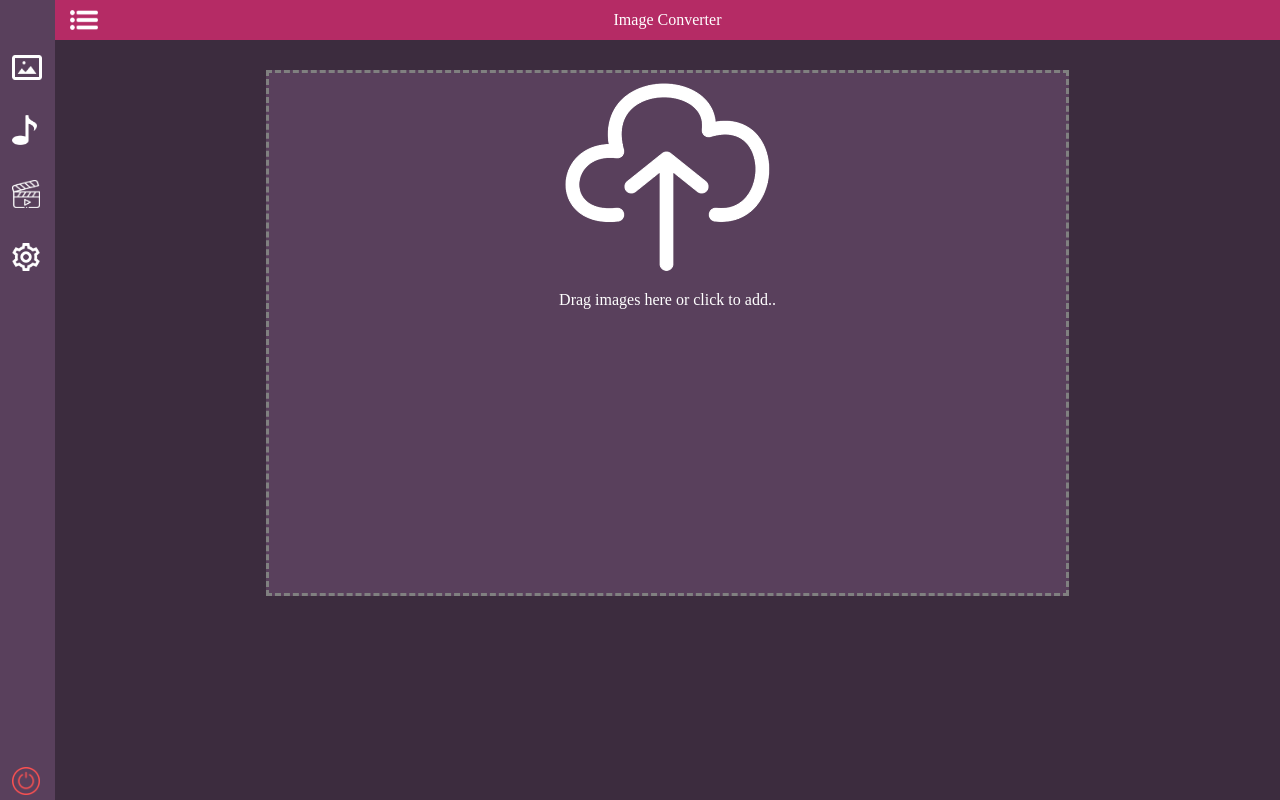
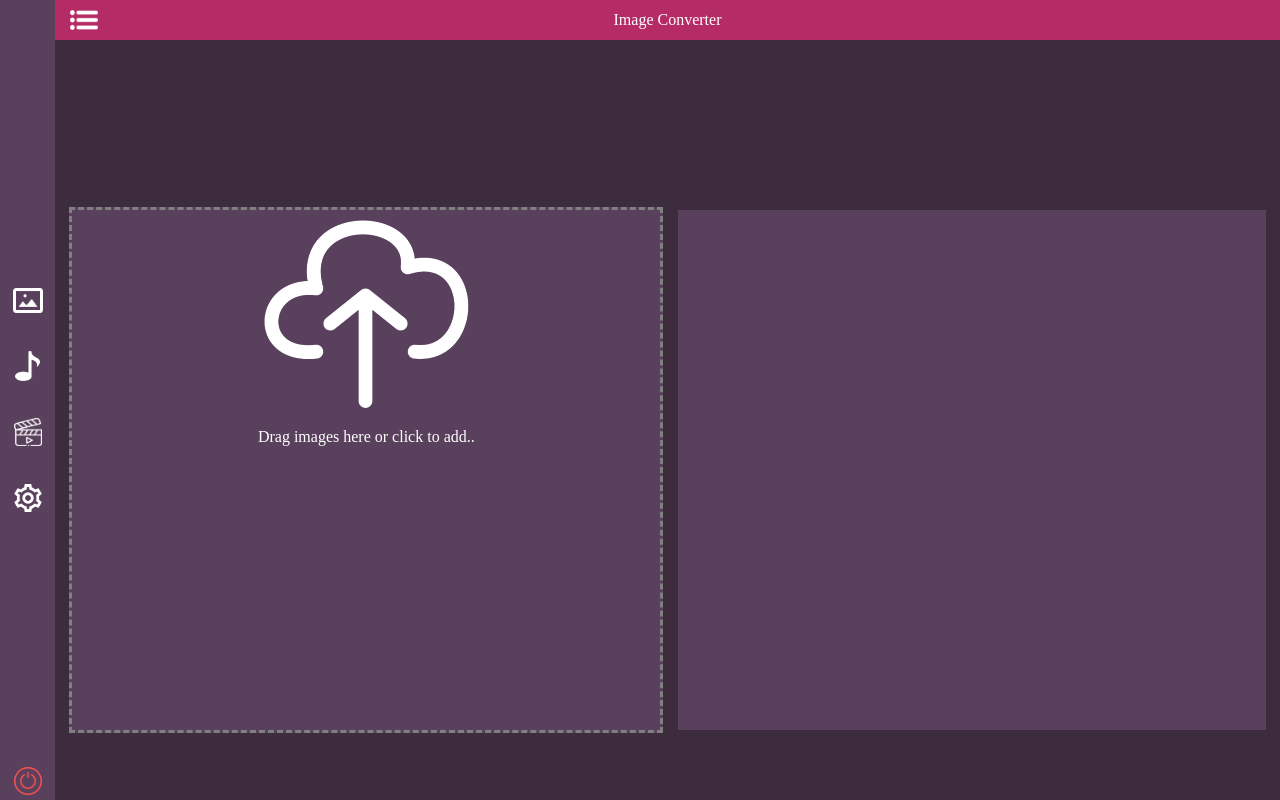
Before and after one commit to M-Facey/AlmostAnyConverter, a plain HTML site: page web/index.html in a window 1280 px wide. Drawn offline with nearby package versions, Linux system fonts and the light colour scheme.

Commit message:
fixed the alignment of the icons in the side-nav

```diff
--- a/web/index.html
+++ b/web/index.html
@@ -7,8 +7,7 @@
 
 <body>
     <div id="sidenav">
-        <div class='spacer'></div>
-
+        <div class="sidenav-items">
             <div class="sidenav-item">
                 <img src="assets/image-white.png" width=30px height=25px>
             </div>
@@ -21,10 +20,12 @@
             <div class="sidenav-item">
                 <img src="assets/settings-white.png" width=28px height=28px>
             </div>
+        </div>
 
         <div id='power' title="Power">
             <img src="assets/power.png" width=28px height=28px>
         </div>
+
     </div>
 
     <div id="main-title">
@@ -59,6 +60,7 @@
                 </template>
 
             </div>
+            <div class="options_container">
                 <template v-if="files.length">
                     <div class='options'>
                         <span>[Converion Format]</span>
@@ -87,6 +89,7 @@
                     </div>
                     <div class="spacer"></div>
                 </template>
+            </div>
 
         </div>
     </div>
--- a/web/styles/main.css
+++ b/web/styles/main.css
@@ -21,9 +21,10 @@ body {
     width:55px;
     height:100%;
     display:flex;
-    flex-flow:column;
+    flex-direction: column;
+    align-items: center;
+    justify-content: center;
     position: relative;
-    transition:0.4s;
 }
 
 /* Side Navigation Bar Open State */
@@ -31,22 +32,24 @@ body {
     width:80px;
 }
 
-/* Div that creates vertical spaces */
-.spacer {
-    height:55px;
+.sidenav-items {
+    width: 100%;
+    height: 300px;
+    display: flex;
+    flex-direction: column;
+    align-items: center;
+    justify-content: space-evenly;
 }
 
 /* Each item in the sidenavigationbar */
 .sidenav-item {
-    padding-left:12px;
-    margin-bottom:35px;
 }
 
 /* Power button */
 #power {
-    padding-left:12px;
     position: absolute;
     bottom:5px;
+
 }
 
 /* Title bar container */
@@ -96,14 +99,15 @@ body {
     height:100%;
     position:relative;
     padding-top:30px;
-    overflow-y: scroll;
+    overflow: hidden;
+    display: flex;
+    align-items: center;
+    justify-content: space-evenly;
 }
 
 /* Container for dragging and drop files */
 #dragarea {
-    margin:auto;
-    margin-bottom:50px;
-    width:65%;
+    width:48%;
     height:65%;
     background:var(--primaryAccent);
     min-width: 350px;
@@ -219,6 +223,12 @@ body {
     filter: blur(2px);
 }
 
+.options_container {
+    width: 48%;
+    height: 65%;
+    background-color: var(--primaryAccent);
+}
+
 .options {
     border: 1.5px solid grey;
     border-radius: 5px;
```
Lines whose indentation alone changed are shown as unchanged.
